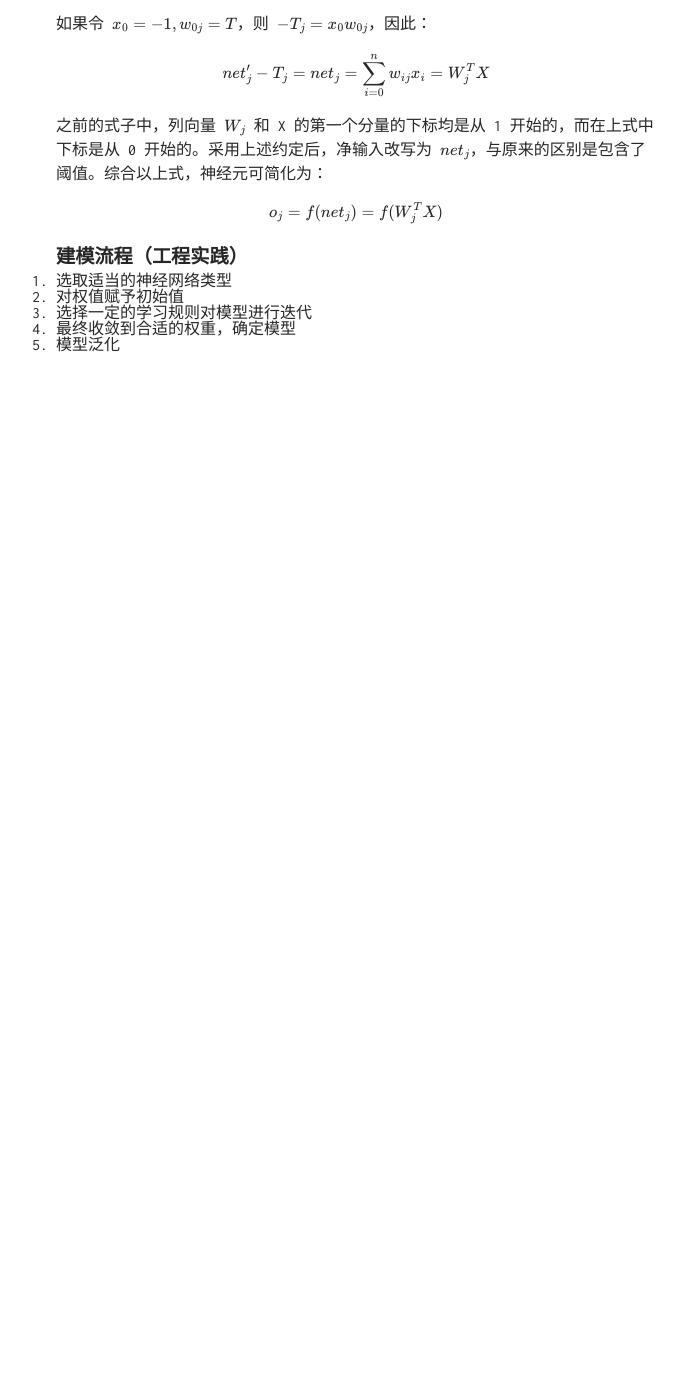
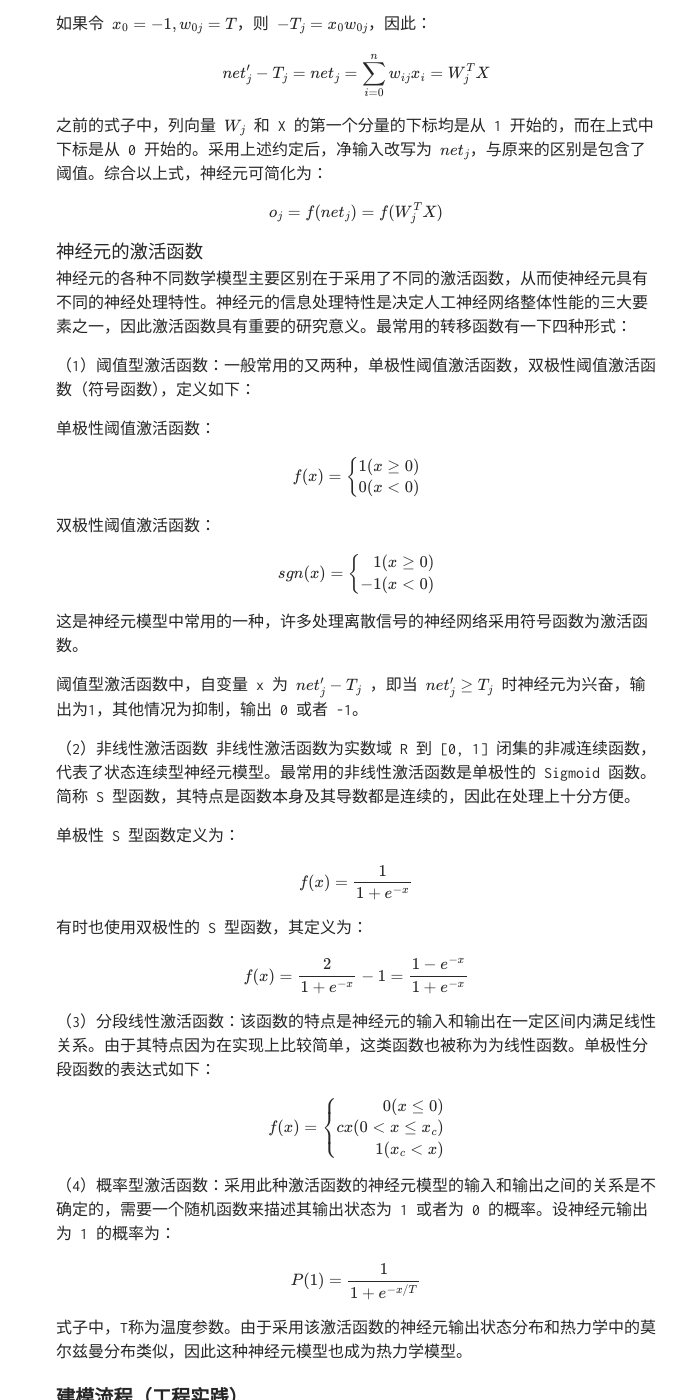
Before and after one commit to TobiahShaw/TobiahShaw.github.io, a Jekyll site: the page built from _posts/2019-09-09-Artificial-Neural-Network-Modeling.md, in a window 1280 px wide and 1400 px high, scrolled down 1425 px. Shown: the whole window, without its empty margins (284-971 px from the left). Built offline with Jekyll 4.4.1, drawn with Linux system fonts in a browser that asks for light colours; our own code applies the rules of GitHub Pages for plain Markdown files; formulas are drawn with MathJax 3; before the commit the page ends 1868 px from its top, so only the background shows below that.

Commit message:
Activation function

```diff
--- a/_posts/2019-09-09-Artificial-Neural-Network-Modeling.md
+++ b/_posts/2019-09-09-Artificial-Neural-Network-Modeling.md
@@ -57,6 +57,60 @@ $$ net'_j - T_j = net_j = \sum_{i = 0}^n w_{ij}x_i = W_j^T X $$
 
 $$ o_j = f(net_j) = f(W_j^T X) $$
 
+### 神经元的激活函数
+
+神经元的各种不同数学模型主要区别在于采用了不同的激活函数，从而使神经元具有不同的神经处理特性。神经元的信息处理特性是决定人工神经网络整体性能的三大要素之一，因此激活函数具有重要的研究意义。最常用的转移函数有一下四种形式：
+
+（1）阈值型激活函数：一般常用的又两种，单极性阈值激活函数，双极性阈值激活函数（符号函数），定义如下：
+
+单极性阈值激活函数：
+
+$$ f(x) = \left\{
+\begin{aligned}
+1  (x \geq 0) \\
+0  (x < 0)
+\end{aligned}
+\right. $$
+
+双极性阈值激活函数：
+
+$$ sgn(x) = \left\{
+\begin{aligned}
+1  (x \geq 0) \\
+-1  (x < 0)
+\end{aligned}
+\right. $$
+
+这是神经元模型中常用的一种，许多处理离散信号的神经网络采用符号函数为激活函数。
+
+阈值型激活函数中，自变量 x 为 $ net'_j - T_j $ ，即当 $ net'_j \geq T_j $ 时神经元为兴奋，输出为1，其他情况为抑制，输出 0 或者 -1。
+
+（2）非线性激活函数 非线性激活函数为实数域 R 到 [0, 1] 闭集的非减连续函数，代表了状态连续型神经元模型。最常用的非线性激活函数是单极性的 Sigmoid 函数。简称 S 型函数，其特点是函数本身及其导数都是连续的，因此在处理上十分方便。
+
+单极性 S 型函数定义为：
+
+$$ f(x) = \frac{1}{1 + e^{-x}} $$
+
+有时也使用双极性的 S 型函数，其定义为：
+
+$$ f(x) = \frac{2}{1 + e^{-x}} - 1 = \frac{1 - e^{-x}}{1 + e^{-x}} $$
+
+（3）分段线性激活函数：该函数的特点是神经元的输入和输出在一定区间内满足线性关系。由于其特点因为在实现上比较简单，这类函数也被称为为线性函数。单极性分段函数的表达式如下：
+
+$$ f(x) = \left\{
+\begin{aligned}
+0  (x \leq 0) \\
+cx (0 < x \leq x_c) \\
+1  (x_c < x)
+\end{aligned}
+\right. $$
+
+（4）概率型激活函数：采用此种激活函数的神经元模型的输入和输出之间的关系是不确定的，需要一个随机函数来描述其输出状态为 1 或者为 0 的概率。设神经元输出为 1 的概率为：
+
+$$ P(1) = \frac{1}{1 + e^{-x/T}} $$
+
+式子中，T称为温度参数。由于采用该激活函数的神经元输出状态分布和热力学中的莫尔兹曼分布类似，因此这种神经元模型也成为热力学模型。
+
 ## 建模流程（工程实践）
 
 1. 选取适当的神经网络类型
```
